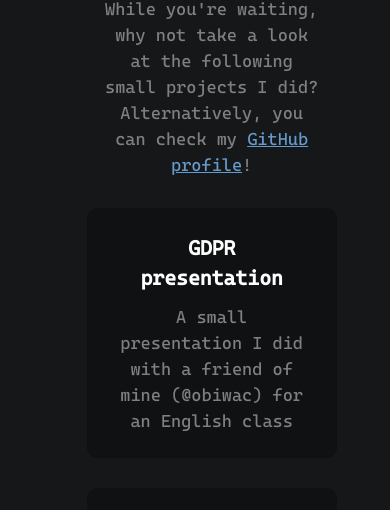
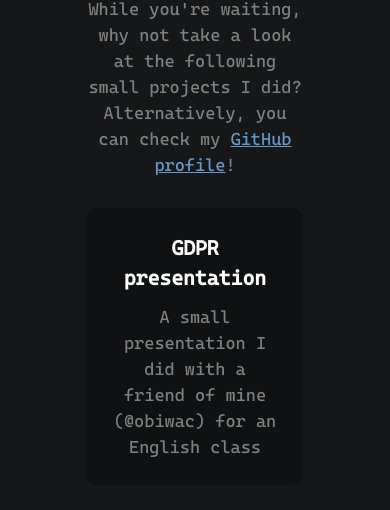
Before and after one commit to NovAti0n/NovAti0n.github.io, a plain HTML site: page index.html in a window 390 px wide. Shown: the part 252-762 px from the top of the page. Drawn offline with Linux system fonts and the light colour scheme.

Commit message:
(Probably) Fix responsiveness error on mobile

```diff
--- a/css/main.css
+++ b/css/main.css
@@ -77,10 +77,7 @@ span:hover, .goto-link:hover {
     margin-bottom: 30px;
     padding: 25px;
     border-radius: 10px;
-    width: 200px;
-    height: 200px;
     max-width: 200px;
-    max-height: 200px;
 }
 
 .card-content {
@@ -129,3 +126,9 @@ span:hover, .goto-link:hover {
 .goto-link:last-child {
     margin-bottom: 0;
 }
+
+/* @media screen and (max-width: 768px) {
+    .project-card {
+        max-width: 100%;
+    }
+} */
```
